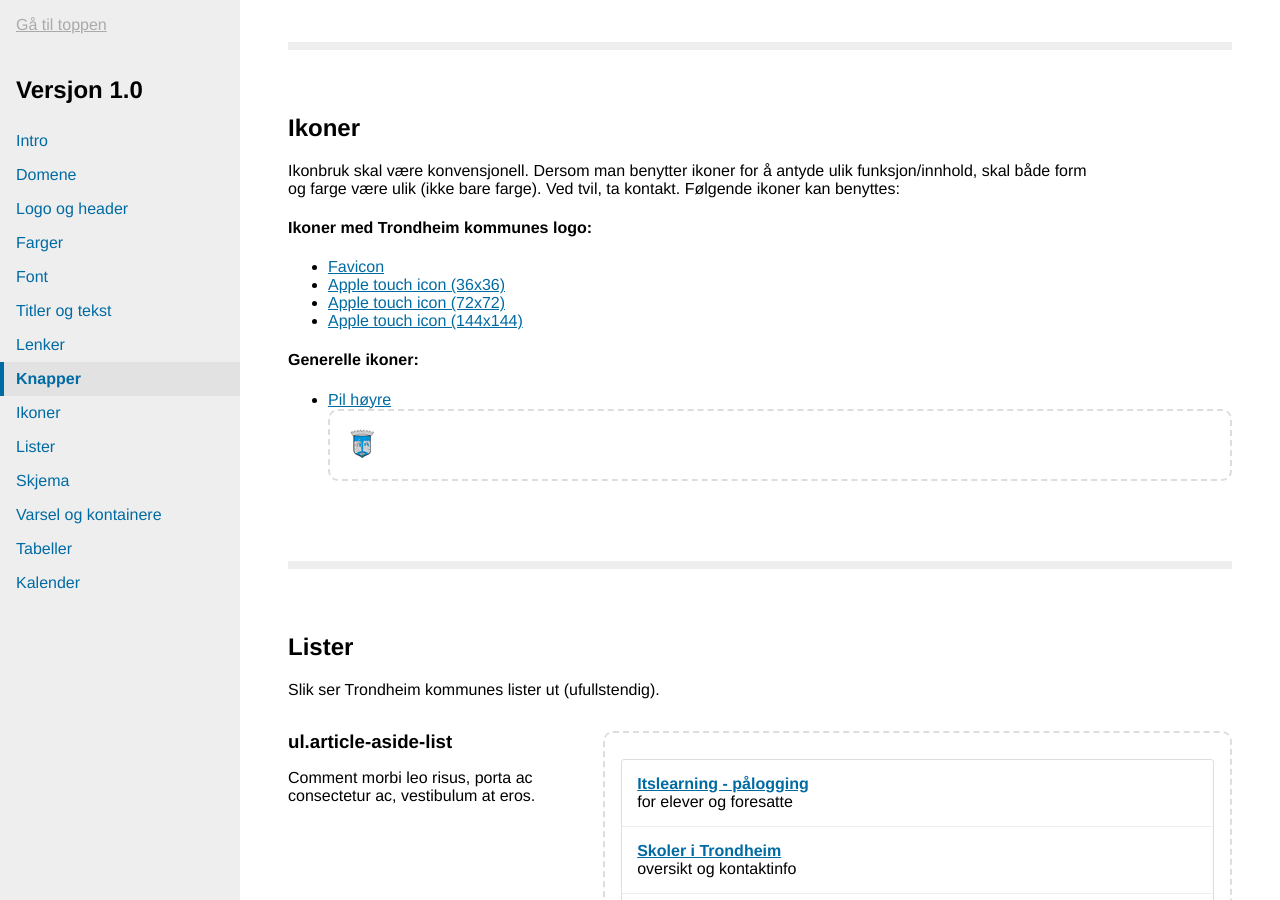
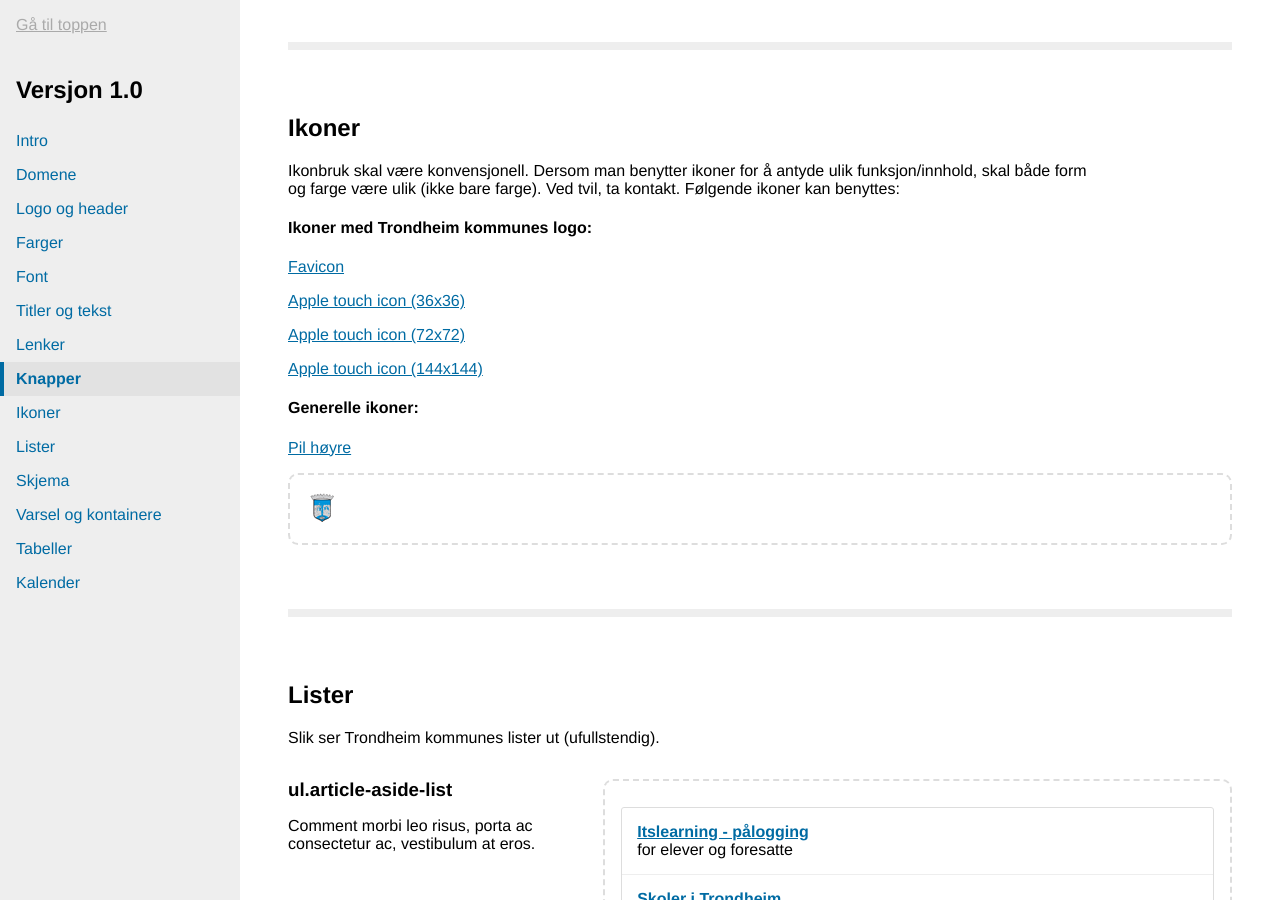
Before and after one commit to rskjonbe/styleguide, a Jekyll site: the page built from versjon/1.0/index.html, in a window 1280 px wide and 900 px high, scrolled down 3186 px. Built offline with Jekyll 4.4.1, drawn with Linux system fonts in a browser that asks for light colours.

```diff
--- a/versjon/1.0/ikoner.html
+++ b/versjon/1.0/ikoner.html
@@ -1,17 +1,15 @@
 <h2 class="chapter-heading">Ikoner</h2>
-<section>
+<section><div>
 <p class="chapter-lead">
     Ikonbruk skal være konvensjonell. Dersom man benytter ikoner for å antyde ulik funksjon/innhold, skal både form og farge være ulik (ikke bare farge). Ved tvil, ta kontakt. Følgende ikoner kan benyttes:
     <h4>Ikoner med Trondheim kommunes logo:</h4>
-    <ul>
-	<li><a href="logo/favicon.png">Favicon</a></li>
-<li><a href="logo/apple-touch-icon-precomposed.png">Apple touch icon (36x36)</a></li>
-<li><a href="logo/apple-touch-icon-72x72-precomposed.png">Apple touch icon (72x72)</a></li>
-<li><a href="logo/apple-touch-icon-144x144-precomposed.png">Apple touch icon (144x144)</a></li>
-</ul>
+    <p><a href="logo/favicon.png">Favicon</a></p>
+<p><a href="logo/apple-touch-icon-precomposed.png">Apple touch icon (36x36)</a></p>
+<p><a href="logo/apple-touch-icon-72x72-precomposed.png">Apple touch icon (72x72)</a></p>
+<p><a href="logo/apple-touch-icon-144x144-precomposed.png">Apple touch icon (144x144)</a></p>
+
 <h4>Generelle ikoner:</h4>
-    <ul>
-	<li><a href="ikoner/arrow_right.png">Pil høyre</a></li>
+   	<p><a href="ikoner/arrow_right.png">Pil høyre</a></p></div>
 	    <div class="guide-element__rendered">
        <img src="logo/favicon.png">
 	    </div>
```
